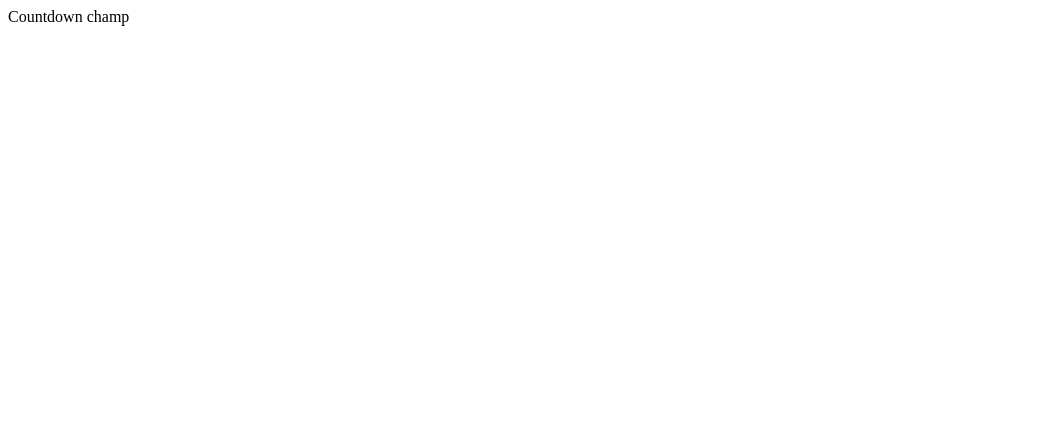
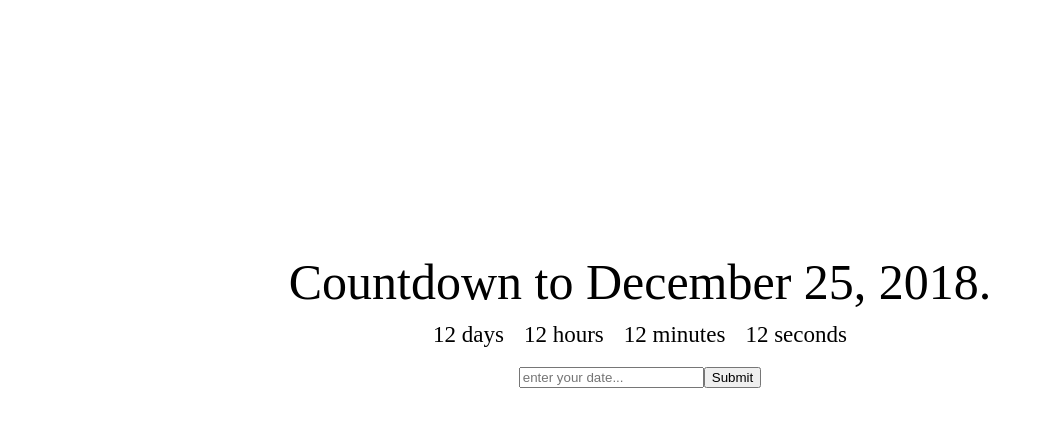
Before and after one commit to mariorodeghiero/course-react-redux, a React (Create React App) app: page / in a window 1280 px wide. Shown: the top 426 px of the page, without its empty margins (0-1043 px from the left). Built offline with nearby package versions, Linux system fonts and the light colour scheme.

Commit message:
create layout and App.js

```diff
--- /dev/null
+++ b/src/App.css
@@ -0,0 +1,18 @@
+.App {
+  text-align: center;
+  font-size: 35px;
+  margin-top: 20%;
+}
+
+.App-title {
+  font-size: 50px;
+}
+
+.Clock-days,
+.Clock-hours,
+.Clock-minutes,
+.Clock-seconds {
+  font-size: 23px;
+  display: inline;
+  margin: 10px;
+}
--- /dev/null
+++ b/src/App.js
@@ -0,0 +1,35 @@
+import React, { Component } from "react";
+import "./App.css";
+
+class App extends Component {
+  constructor(props) {
+    super(props);
+    this.state = {
+      deadLine: "December 25, 2018."
+    };
+  }
+
+  changeDeadLine() {
+    this.setState({ deadLine: "November 14, 2018" });
+  }
+
+  render() {
+    return (
+      <div className="App">
+        <div className="App-title">Countdown to {this.state.deadLine}</div>
+        <div>
+          <div className="Clock-days">12 days</div>
+          <div className="Clock-hours">12 hours</div>
+          <div className="Clock-minutes">12 minutes</div>
+          <div className="Clock-seconds">12 seconds</div>
+        </div>
+        <div>
+          <input placeholder="enter your date..." />
+          <button onClick={() => this.changeDeadLine()}>Submit</button>
+        </div>
+      </div>
+    );
+  }
+}
+
+export default App;
--- a/src/index.js
+++ b/src/index.js
@@ -1,4 +1,5 @@
 import React from "react";
 import ReactDom from "react-dom";
+import App from "./App";
 
-ReactDom.render(<div>Countdown champ</div>, document.getElementById("root"));
+ReactDom.render(<App />, document.getElementById("root"));
```
